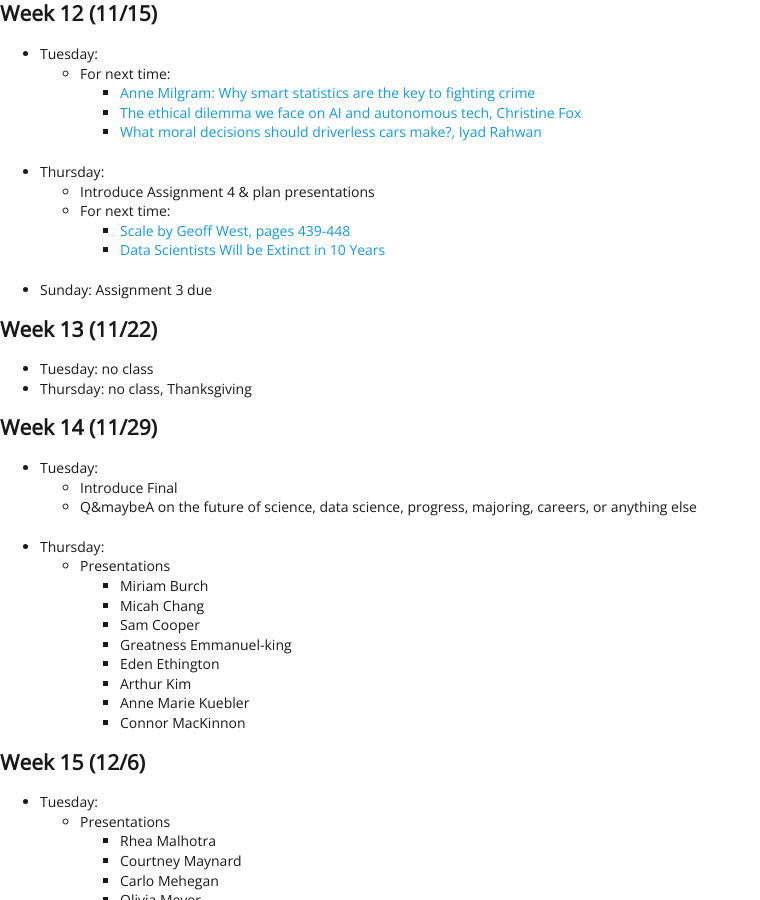
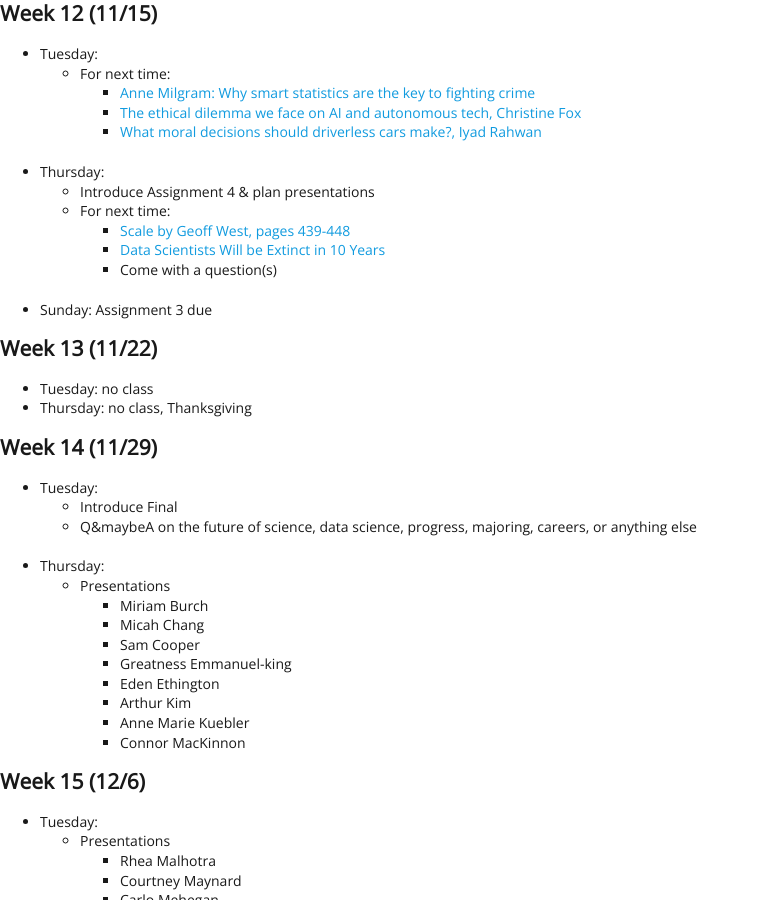
Before and after one commit to EMBrewer/dat150, a Jekyll site: the page built from _posts/2021-09-27-Schedule.md, in a window 1280 px wide and 900 px high, scrolled down 2459 px. Shown: the whole window, without its empty margins (0-760 px from the left). Built offline with Jekyll 4.4.1, drawn with Linux system fonts in a browser that asks for light colours; our own code applies the rules of GitHub Pages for plain Markdown files.

Commit message:
Update 2021-09-27-Schedule.md

```diff
--- a/_posts/2021-09-27-Schedule.md
+++ b/_posts/2021-09-27-Schedule.md
@@ -111,6 +111,7 @@
 	- For next time:
 		- [Scale by Geoff West, pages 439-448](https://dsfall21.slack.com/files/U02DA5H2NGJ/F02EVA0KH8V/west_scale.pdf)
 		- [Data Scientists Will be Extinct in 10 Years](https://towardsdatascience.com/data-scientists-will-be-extinct-in-10-years-a6e5dd77162b)
+		- Come with a question(s)
 - Sunday: Assignment 3 due
 
 ## Week 13 (11/22)
```
